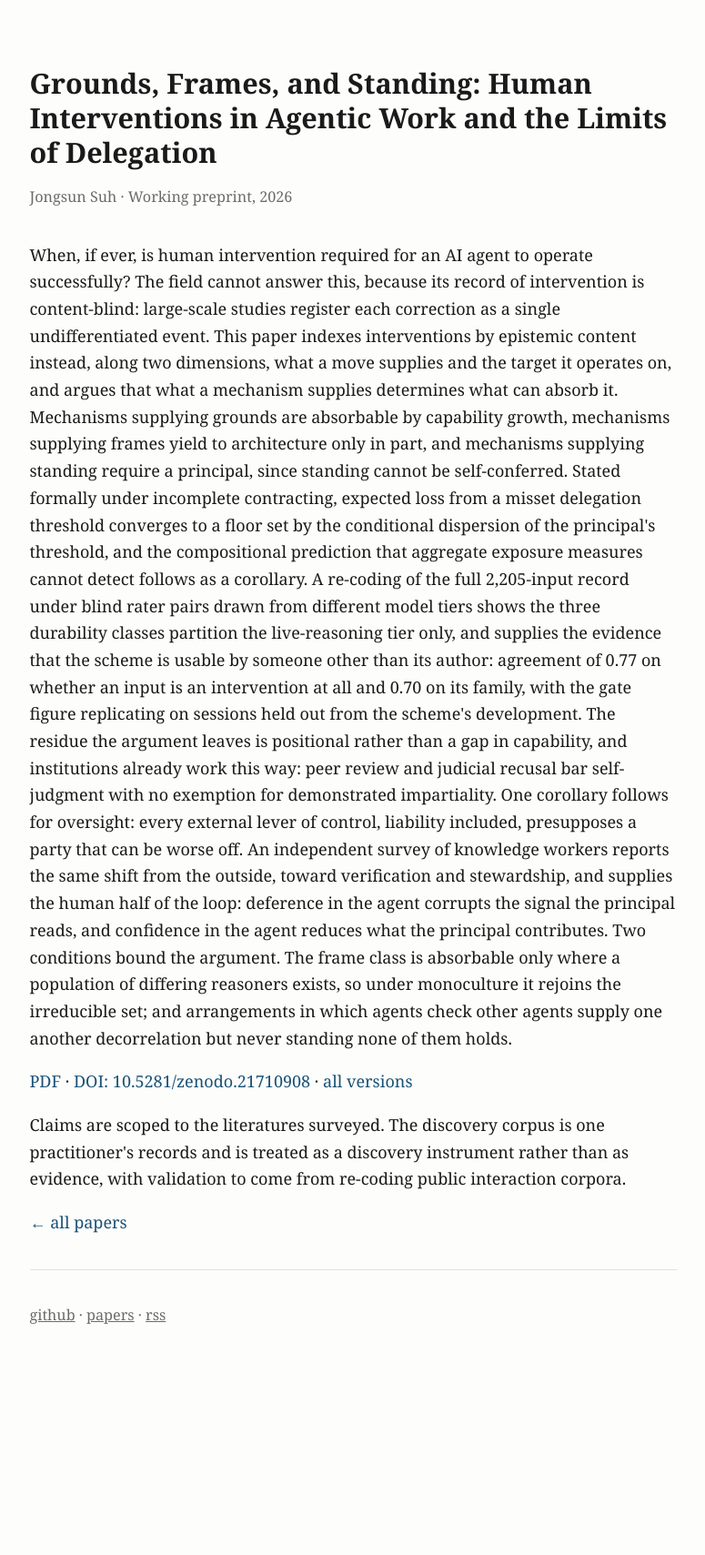
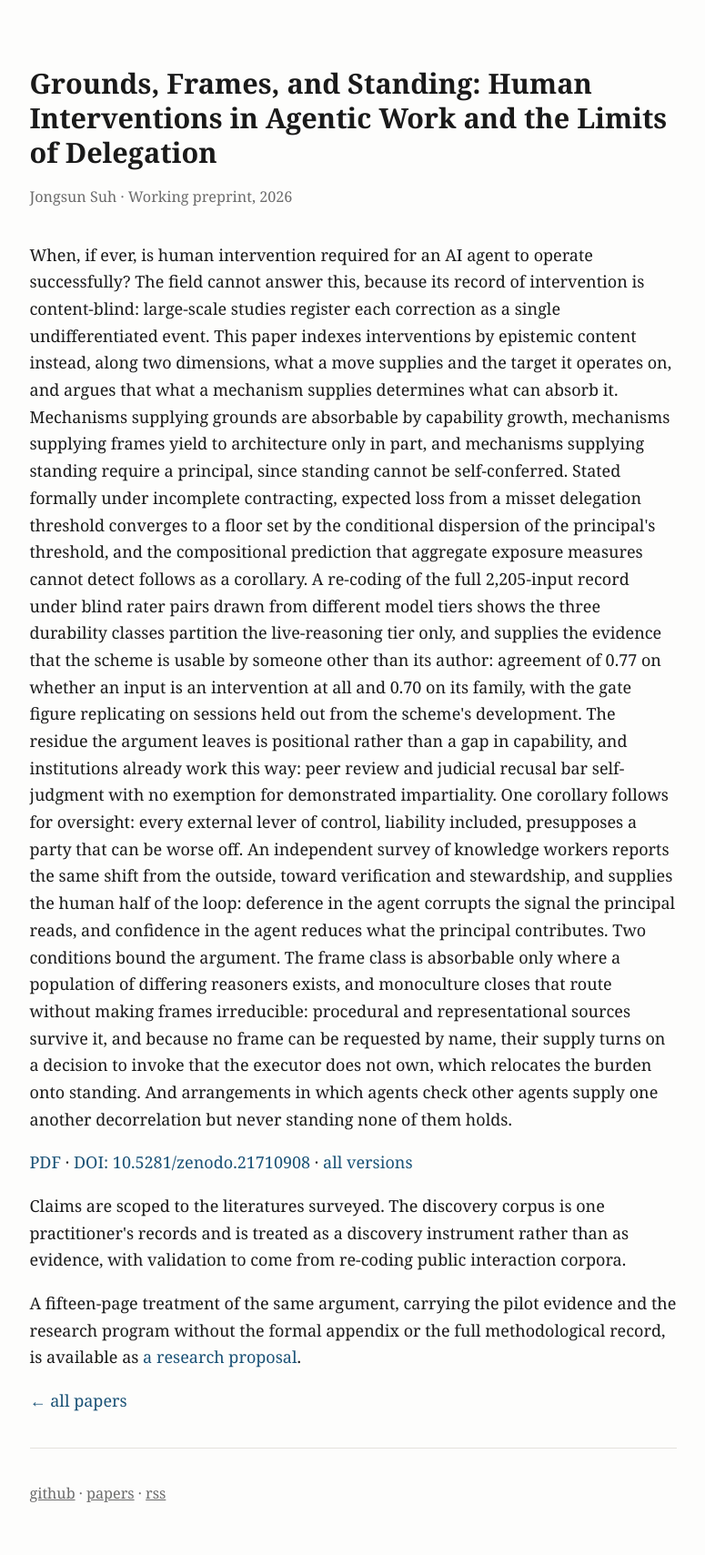
Before and after one commit to MajorLift/blog, a Jekyll site: the page built from papers/grounds-frames-standing.md, in a window 1280 px wide. Shown: the whole page at 91% size, without its empty margins (252-1027 px from the left). Built offline with Jekyll 4.4.1, drawn with Linux system fonts in a browser that asks for light colours; before the commit the page ends 1512 px from its top, so only the background shows below that.

Commit message:
Publish the research proposal; refresh a stale paper mirror
Adds the fifteen-page proposal at /papers/grounds-frames-standing-proposal/,
DOI 10.5281/zenodo.21719009, cross-linked with the technical paper in
both directions and listed on the papers index.

Two corrections to the existing paper page, both of which had been live
since the v2.9 deposit.

The hosted PDF was still v2.8. The DOI moved to v2.9 and the mirror did
not, so the site served the previous version of a paper whose landing
page cited the new one. Both PDFs are now byte-exact against their
deposits, 173,663 and 49,982 bytes.

The page's abstract still carried the monoculture claim v2.9 corrected,
that under monoculture the frame class rejoins the irreducible set. That
was the fourth copy of the overstatement, after the body, the abstract,
and the Zenodo description. It now states what the correction found:
monoculture closes the priors route while procedural and representational
sources survive, so the burden relocates onto standing rather than the
frame class becoming irreducible.

```diff
--- a/papers/grounds-frames-standing.md
+++ b/papers/grounds-frames-standing.md
@@ -39,9 +39,12 @@ survey of knowledge workers reports the same shift from the outside, toward veri
 and stewardship, and supplies the human half of the loop: deference in the agent corrupts
 the signal the principal reads, and confidence in the agent reduces what the principal
 contributes. Two conditions bound the argument. The frame class is absorbable only where a
-population of differing reasoners exists, so under monoculture it rejoins the irreducible
-set; and arrangements in which agents check other agents supply one another decorrelation
-but never standing none of them holds.
+population of differing reasoners exists, and monoculture closes that route without making
+frames irreducible: procedural and representational sources survive it, and because no
+frame can be requested by name, their supply turns on a decision to invoke that the
+executor does not own, which relocates the burden onto standing. And arrangements in which
+agents check other agents supply one another decorrelation but never standing none of them
+holds.
 </p>
 
 <p>
@@ -53,6 +56,12 @@ but never standing none of them holds.
 <p>Claims are scoped to the literatures surveyed. The discovery corpus is one practitioner's
 records and is treated as a discovery instrument rather than as evidence, with validation
 to come from re-coding public interaction corpora.</p>
+
+<p>A fifteen-page treatment of the same argument, carrying the pilot evidence and the
+research program without the formal appendix or the full methodological record, is
+available as
+<a href="{{ '/papers/grounds-frames-standing-proposal/' | relative_url }}">a research
+proposal</a>.</p>
 </article>
 
 <p><a href="{{ '/papers/' | relative_url }}">&larr; all papers</a></p>
```
Also changed, not shown: papers/grounds-frames-standing-proposal.md (added, +67 -0 lines), papers/index.md (+4 -0 lines), 2 other files.
